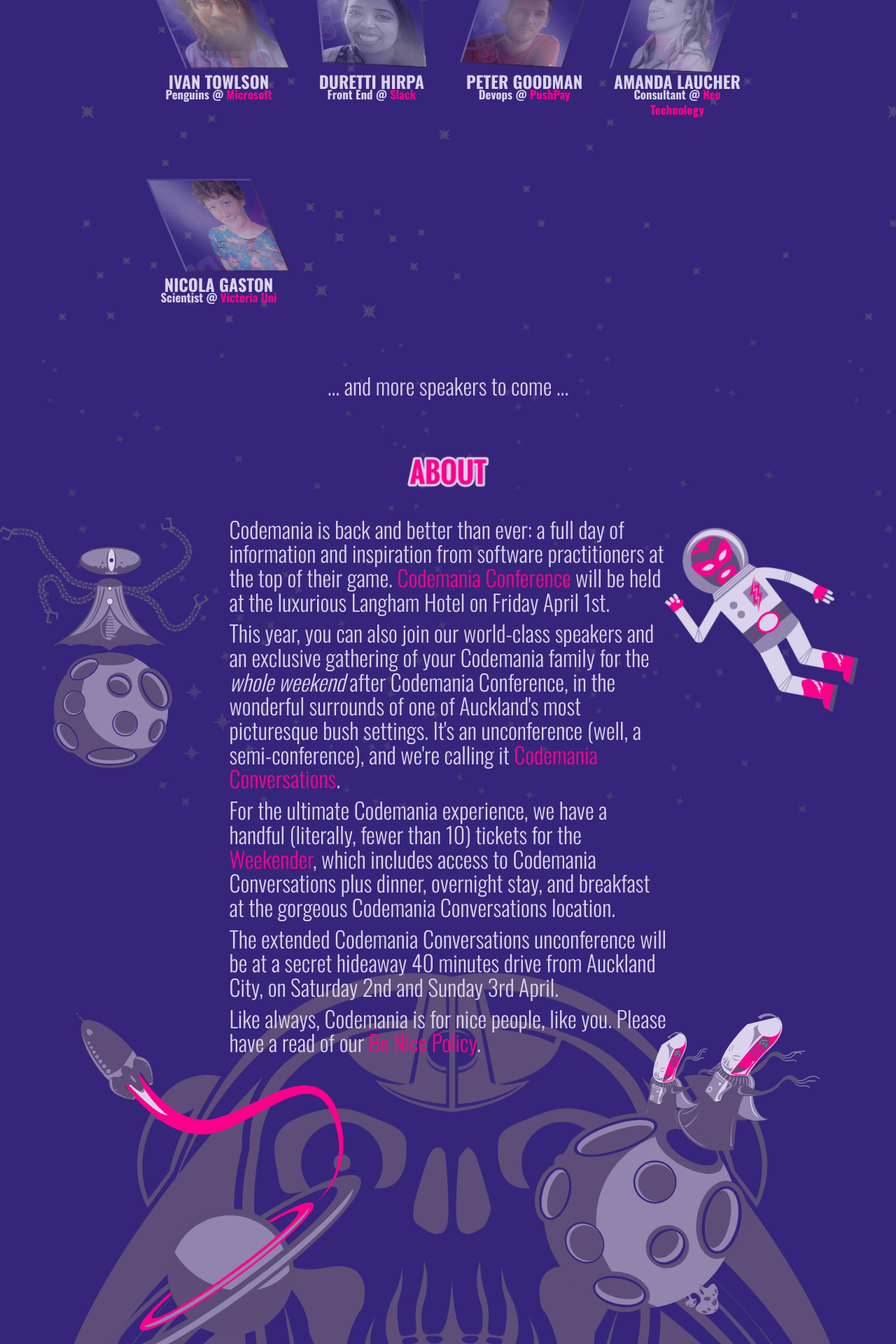
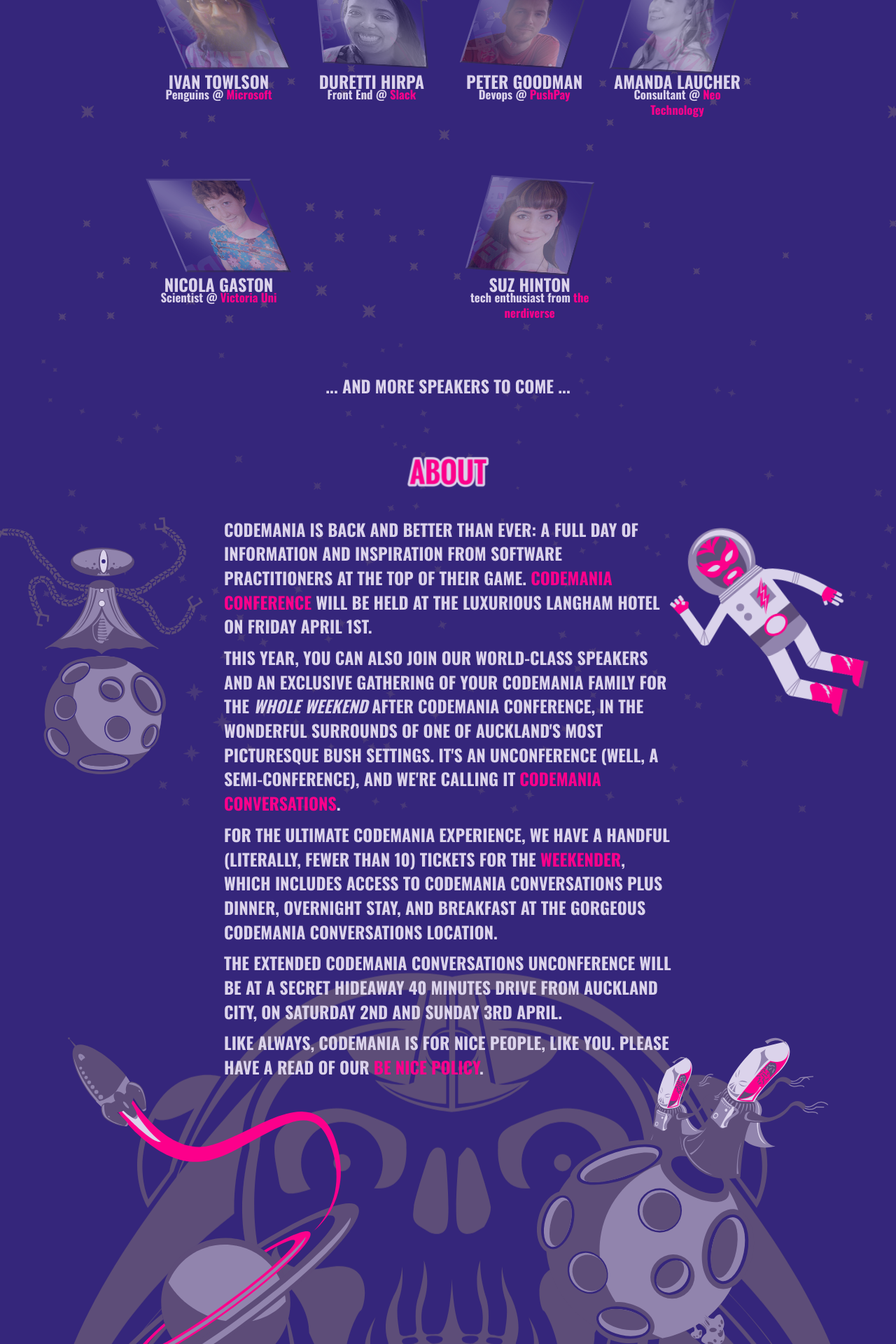
Before and after one commit to mightymuke/codemania.github.io, a Jekyll site: the page built from index.md, in a window 1280 px wide. Shown: the part 1138-3058 px from the top of the page at 70% size. Built offline with Jekyll 4.4.1, drawn with Linux system fonts in a browser that asks for light colours; nearby versions of some CDN libraries; some web fonts are replaced.

Commit message:
Suz Hinton

```diff
--- a/index.md
+++ b/index.md
@@ -114,6 +114,15 @@
         </div>
         <p>Nicola Gaston</p>
         <p class="byline">Scientist @ <span class="hilite">Victoria Uni</span></p>
+      </div>
+    <div class="row speaker-row oswald-bold">
+      <div class="col-sm-2 hidden-xs"></div>
+      <div class="col-sm-2 col-xs-6 speaker-box speaker-link" id="noopkat">
+        <div class="speaker-image-container two">
+          <img src="/images/speakers/2016/suz_hinton.png" class="speaker2" />
+        </div>
+        <p>Suz Hinton</p>
+        <p class="byline">tech enthusiast from <span class="hilite">the nerdiverse</span></p>
       </div>
       <div class="col-sm-2 hidden-xs"></div>
     </div>
```
Also changed, not shown: images/speakers/2016/suz_hinton.png (added).
